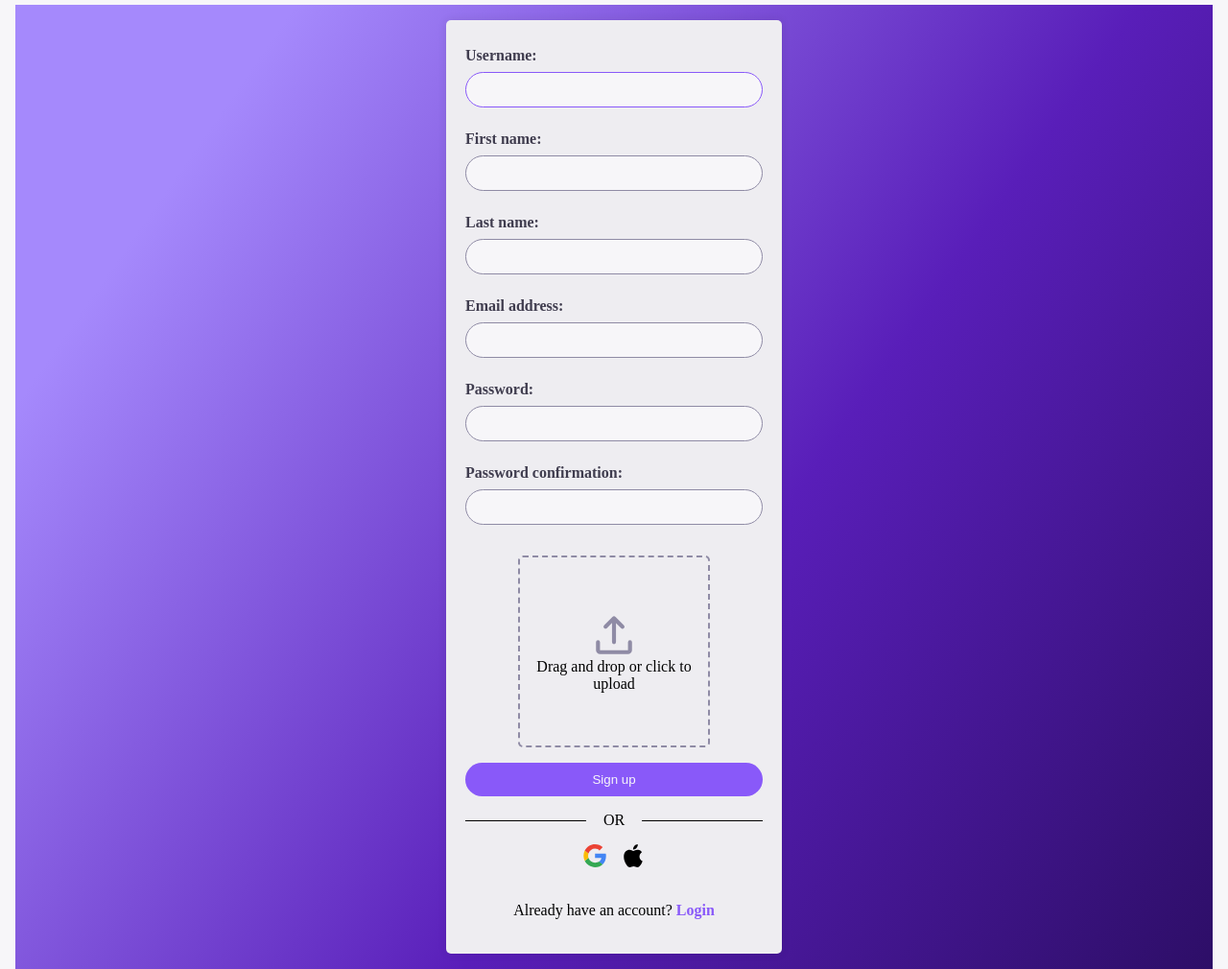
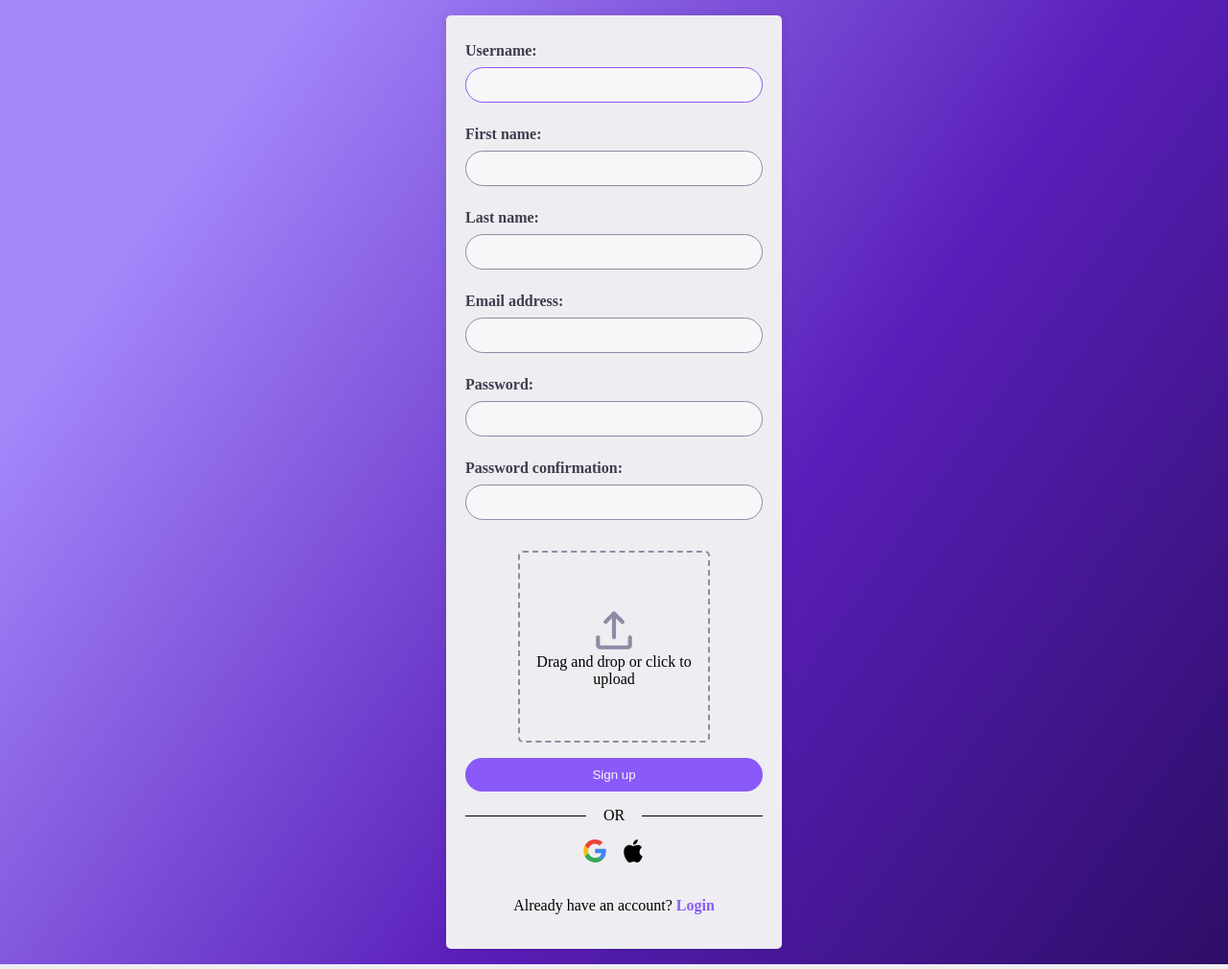
Before and after one commit to maikcodes/getfashionable, a Django app: page /getfashionable/signup/ in a window 1280 px wide. Shown: the whole page at 96% size. Run offline with Django 4.2, Linux system fonts and the light colour scheme.

Commit message:
Fix pading in auth pages.

```diff
--- a/GetFashionable/static/getfashionable/css/layouts.css
+++ b/GetFashionable/static/getfashionable/css/layouts.css
@@ -88,6 +88,10 @@
   padding-inline: 1rem;
 }
 
+.main-content--full {
+  padding: 0px  ;
+}
+
 .main-content--with-header {
   margin-top: 50px;
 }
--- a/GetFashionable/templates/getfashionable/layouts/base.html
+++ b/GetFashionable/templates/getfashionable/layouts/base.html
@@ -31,7 +31,7 @@
     {% include "getfashionable/layouts/navbar/index.html" %}
     {% endif %}
 
-    <main class="{% if show_header %} main-content main-content--with-header {% else %} main-content {% endif %}">
+    <main class="{% if show_header %} main-content main-content--with-header {% else %} main-content main-content--full {% endif %}">
         {% block content %} {% endblock %}
     </main>
     {% block specific_script %} {% endblock %}
```
